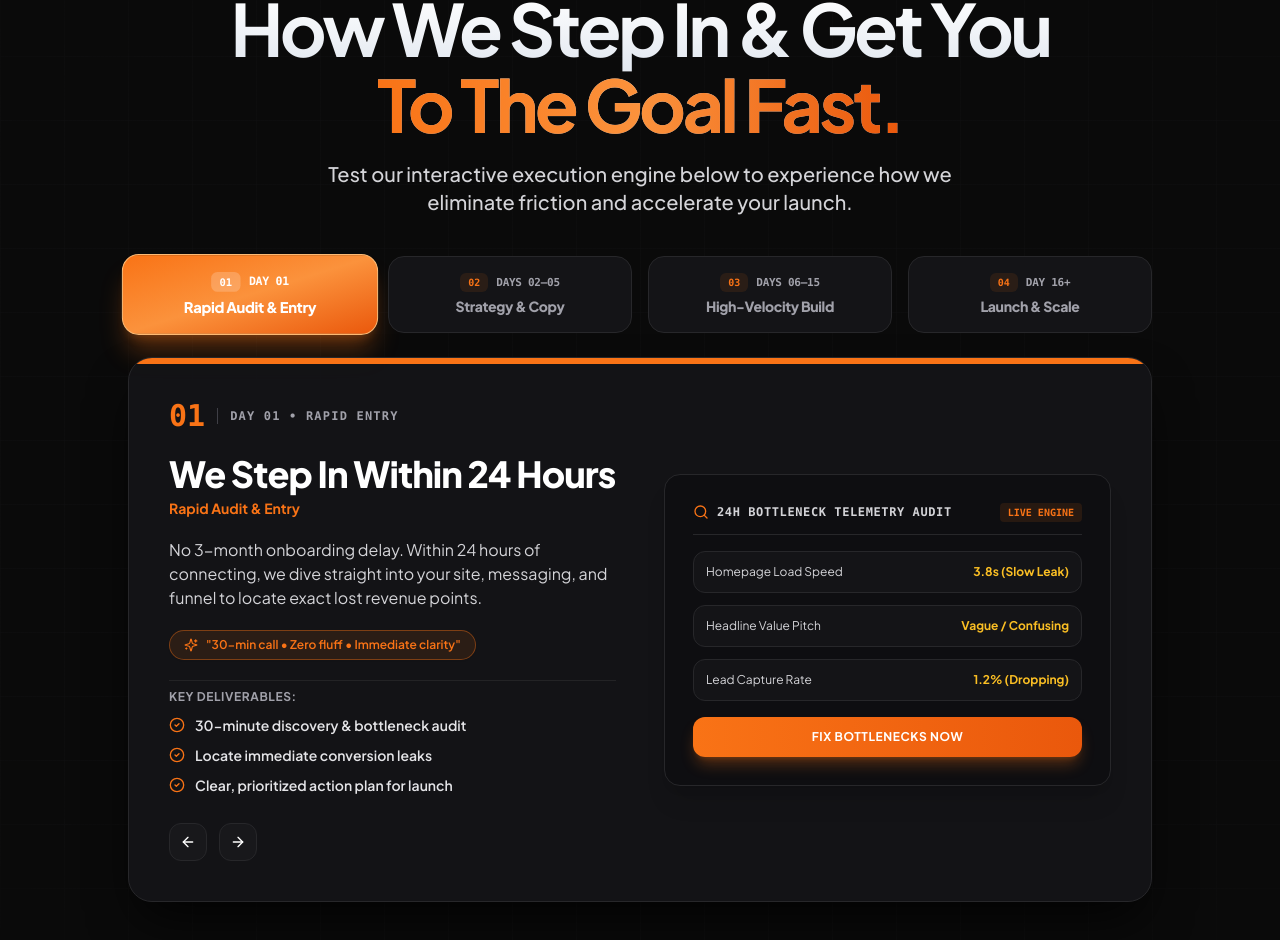
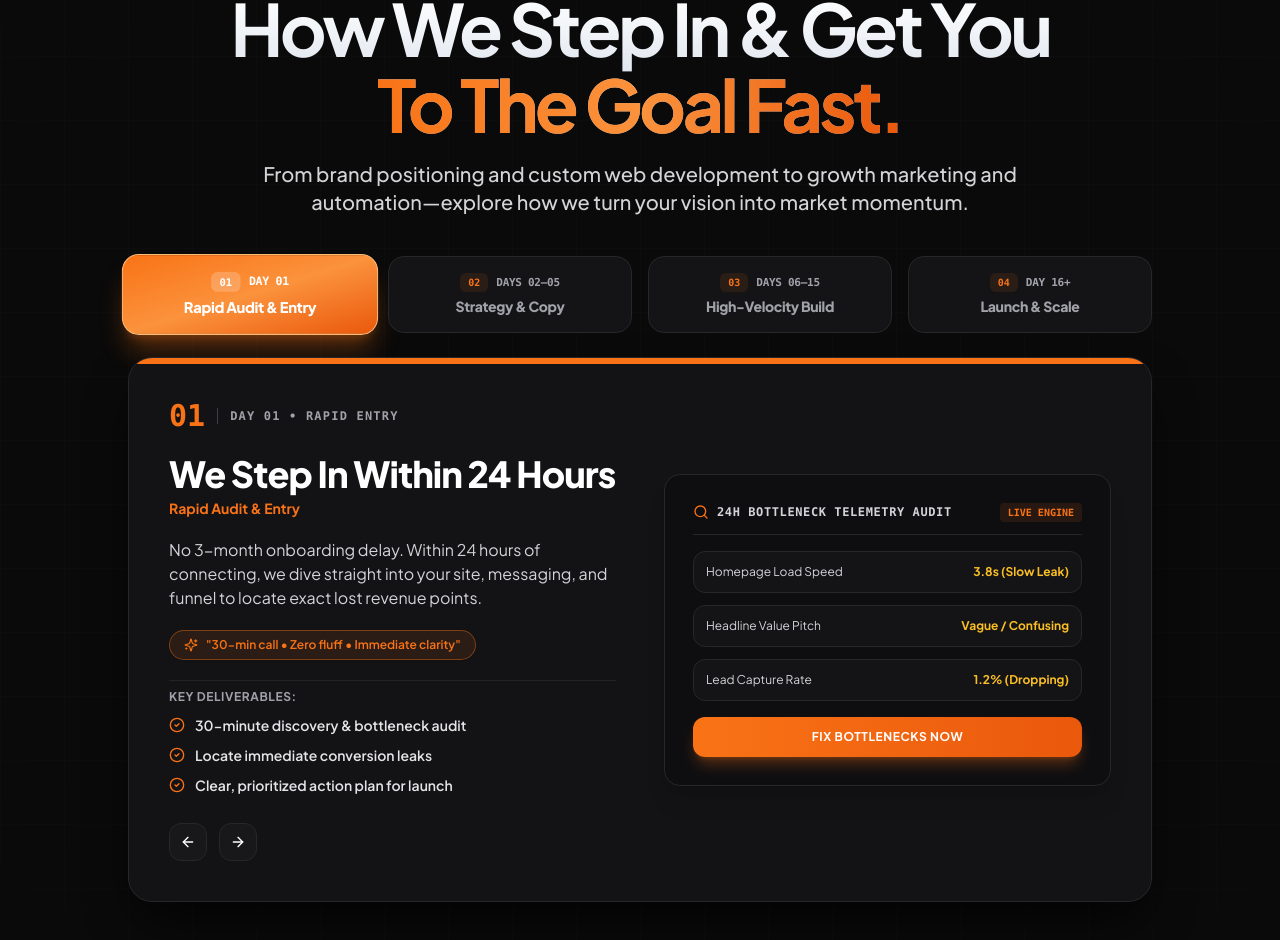
Before and after one commit to itsroosguy/roosx, a React (Vite) app: page / in a window 1280 px wide. Shown: the part 2124-3064 px from the top of the page. Built offline with nearby package versions, Linux system fonts and the light colour scheme.

Commit message:
Rewrite ProcessSection subheadline focusing on all core services commonly

```diff
--- a/src/components/ProcessSection.tsx
+++ b/src/components/ProcessSection.tsx
@@ -156,11 +156,11 @@ export const ProcessSection: React.FC<ProcessSectionProps> = ({
           </h2>
 
           <p
-            className={`text-base sm:text-xl font-medium leading-relaxed max-w-2xl mx-auto transition-colors duration-500 ${
+            className={`text-base sm:text-xl font-medium leading-relaxed max-w-3xl mx-auto transition-colors duration-500 ${
               isDarkMode ? 'text-[#D4D4D8]' : 'text-[#52525B]'
             }`}
           >
-            Test our interactive execution engine below to experience how we eliminate friction and accelerate your launch.
+            From brand positioning and custom web development to growth marketing and automation—explore how we turn your vision into market momentum.
           </p>
         </motion.div>
 
```
